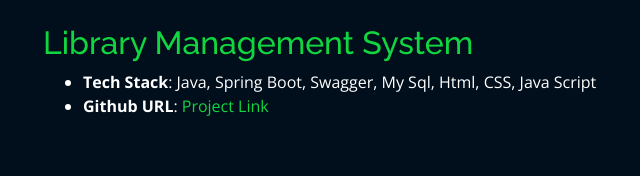
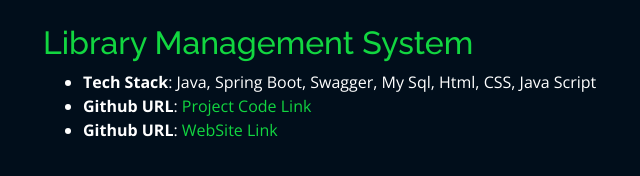
Before and after one commit to Ragulakarthik/Portfolio, a plain HTML site: page KarthikRagula_Portfolio/projects/lms.html in a window 1280 px wide. Shown: the whole page, without its empty margins (42-682 px from the left). Drawn offline with nearby package versions, Linux system fonts and the light colour scheme; files whose address does not match are found by name.

Commit message:
Update lms.html

```diff
--- a/KarthikRagula_Portfolio/projects/lms.html
+++ b/KarthikRagula_Portfolio/projects/lms.html
@@ -46,7 +46,8 @@
               <h2 style="color:#12d640">Library Management System</h2>
               <ul>
                 <li><strong>Tech Stack</strong>: Java, Spring Boot, Swagger, My Sql, Html, CSS, Java Script</li>
-                <li><strong>Github URL</strong>: <a href="https://github.com/Ragulakarthik/LMS" target="_blank">Project Link</a></li>
+                <li><strong>Github URL</strong>: <a href="https://github.com/Ragulakarthik/LMS" target="_blank">Project Code Link</a></li>
+                <li><strong>Github URL</strong>: <a href="https://ragulakarthik.github.io/LMS/LMS-FRONEND/index.html" target="_blank">WebSite Link</a></li>
               </ul>
             </div>
 
```
